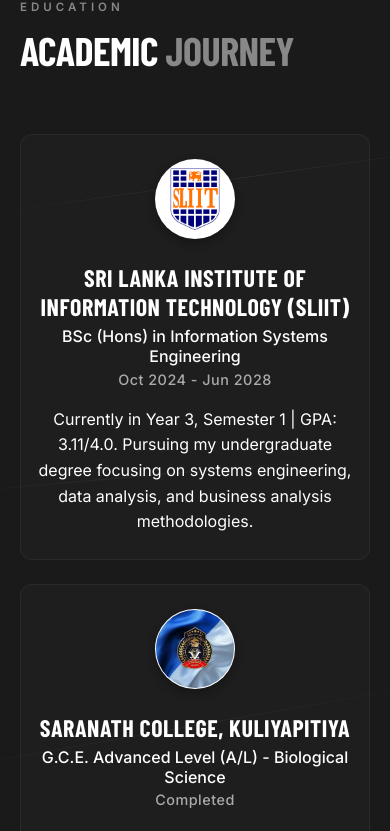
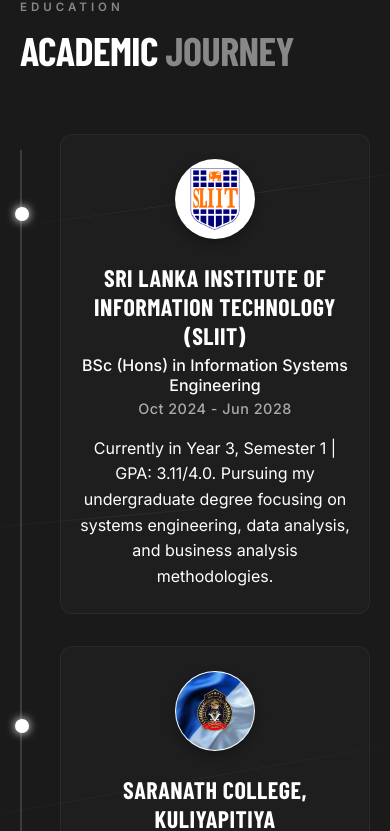
Before and after one commit to dulanjanarmd/Dulanjana-Rathnayaka, a React (Vite) app: page / in a window 390 px wide. Shown: the part 3839-4670 px from the top of the page. Built offline with nearby package versions, Linux system fonts and the light colour scheme; a web font is replaced by a local one.

Commit message:
feat: add base stylesheet with custom variables and responsive layout components

```diff
--- a/src/styles.css
+++ b/src/styles.css
@@ -1032,12 +1032,25 @@
 .education-timeline {
   display: flex;
   flex-direction: column;
-  gap: 1.5rem;
+  gap: 2rem;
   max-width: 900px;
   margin: 4rem auto 0;
+  position: relative;
+  padding-left: 2.5rem;
+}
+
+.education-timeline::before {
+  content: '';
+  position: absolute;
+  left: 0;
+  top: 1rem;
+  bottom: 1rem;
+  width: 2px;
+  background: rgba(255, 255, 255, 0.15);
 }
 
 .education-card {
+  position: relative;
   display: flex;
   align-items: flex-start;
   gap: 1.5rem;
@@ -1046,6 +1059,20 @@
   border: 1px solid rgba(255, 255, 255, 0.05);
   border-radius: 12px;
   transition: transform 0.3s ease, border-color 0.3s ease, background 0.3s ease;
+}
+
+.education-card::before {
+  content: '';
+  position: absolute;
+  left: calc(-2.5rem - 6px);
+  top: 4.5rem;
+  width: 14px;
+  height: 14px;
+  border-radius: 50%;
+  background: var(--accent);
+  border: 3px solid var(--bg-alt);
+  z-index: 2;
+  box-shadow: 0 0 10px var(--accent);
 }
 
 .education-card:hover {
```
